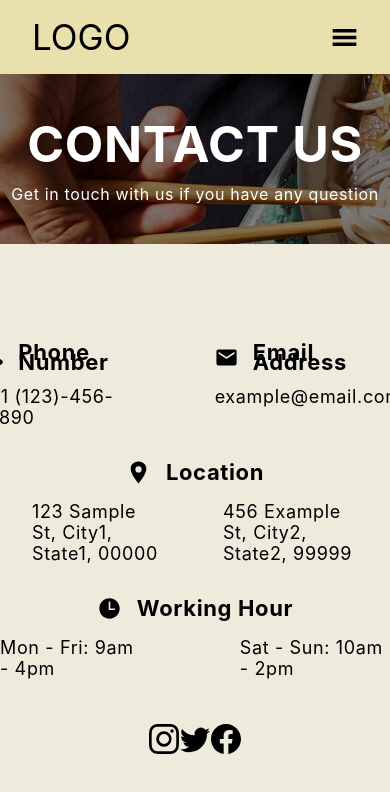
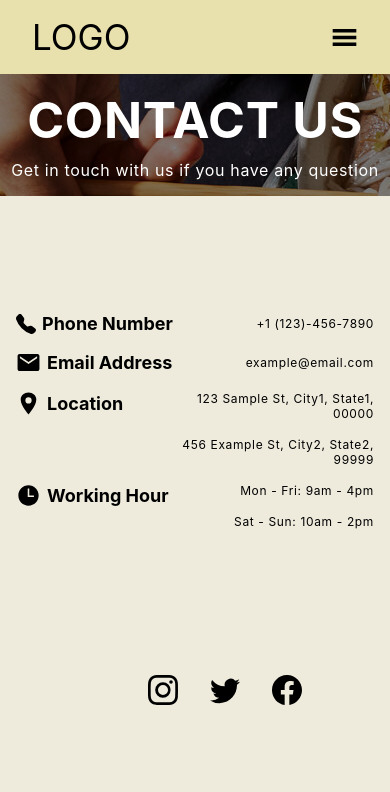
Before and after one commit to H13062/Project3444, a React (Create React App) app in the folder project3444FrontEnd/: page /contacts in a window 390 px wide. Shown: the top 792 px of the page. Built offline with nearby package versions, Linux system fonts and the light colour scheme.

Commit message:
- Made some changes in the media query by adding more of them to ensure as much responsiveness as possible (or look less bad in general)

```diff
--- a/project3444FrontEnd/src/pages/Contact/contact.css
+++ b/project3444FrontEnd/src/pages/Contact/contact.css
@@ -37,7 +37,7 @@
     flex: 8;
     display: flex;
     flex-direction: column;
-    justify-content: flex-start;
+    justify-content: space-evenly;
     align-items: space-between;
     height: 100%;
     overflow-y: hidden;
@@ -83,7 +83,7 @@
 .phone h2, .mail h2, .location h2, .hour h2{
     letter-spacing: 0.04rem;
     margin-left: 15px;
-    line-height: 10px;
+    /* line-height: 10px; */
     font-size: 28px;
 }
 
@@ -124,6 +124,27 @@
     min-height: 65%;
     background-color: black;
 }
+@media screen and (min-width: 1600px){
+    .app__contact-header{
+        padding: 2.5rem 0;
+    }
+    .app__contact-content{
+        justify-content: space-evenly;
+    }
+    .phone h2, .mail h2, .location h2, .hour h2{
+        font-size: 40px;
+    }
+    .app__contact-content_phone p, .app__contact-content_mail p, .location-p p, .hour-p p{
+        font-size: 30px;
+    }
+    .app__contact-content_icons > div{
+        font-size: 40px;
+    }
+    .app__contact-content_icons > div:hover{
+        font-size: 55px;
+    }
+
+}
 @media screen and (max-width: 1050px){
     .app__contact-header{
         padding: 2.5rem 0;
@@ -131,7 +152,6 @@
     .app__contact-content{
         padding-top: 1rem;
         padding-bottom: 1rem;
-        justify-content: center;
     }
     .app__contact-content_work{
         flex-direction: column;
@@ -154,7 +174,7 @@
     .phone h2, .mail h2, .location h2, .hour h2{
         font-size: 22px;
     }
-    .location-p{
+    .location-p, .hour-p{
         flex-direction: row;
         justify-content: space-evenly;
         gap: 2rem;
@@ -169,13 +189,90 @@
         letter-spacing: 0.04rem;
     }
     .dash{
-        /* margin-top: 0;
-        margin-bottom: 1rem;
-        width: 40%;
-        min-height: 2px; */
         display: none;
     }
     .app__contact-content_icons{
         padding: 0 38%;
     }
 }
+
+@media screen and (max-width: 800px){
+    .app__contact-header{
+        padding: 1rem 0;
+    }
+    .app__contact-content_work{
+        align-items: flex-start;
+        padding: 0 4rem;
+    }
+    .app__contact-content_phonemail{
+        width: 100%;
+        flex-direction: column;
+        gap: 0;
+    }
+    .app__contact-content_phone, .app__contact-content_mail{
+        width: 100%;
+        flex-direction: row;
+        align-items: center;
+        justify-content: space-between;
+        gap: 1rem;
+        margin-bottom: 1rem;
+    }
+    .app__contact-content_location, .app__contact-content_hour{
+        width: 100%;
+        flex-direction: row;
+        align-items: flex-start;
+        margin-bottom: 1rem;
+        justify-content: space-between;
+    }
+    .phone, .mail, .location, .hour{
+        align-items: center;
+        margin-bottom: 0;
+        justify-content: space-between;
+    }
+    .location-p, .hour-p{
+        flex-direction: column;
+        justify-content: center;
+        padding-right: 0;
+        gap: 1rem;
+    }
+    .phone h2, .mail h2, .location h2, .hour h2{
+        margin-left: 6px;
+        font-size: 20px;
+        letter-spacing: 0;
+    }
+    .app__contact-content_phone p, .app__contact-content_mail p, .location-p p, .hour-p p{
+        font-size: 16px;
+        text-align: end;
+    }
+    .location-p br, .hour-p br{
+        display: none;
+    }
+    .dash{
+        display: none;
+    }
+    .app__contact-content_icons{
+        margin-top: 1rem;
+        gap: 2rem;
+    }
+}
+@media screen and (max-width: 650px){
+    .app__contact-content_work{
+        padding: 0 1rem;
+    }
+}
+@media screen and (max-width: 400px){
+    .phone h2, .mail h2, .location h2, .hour h2{
+        font-size: 18px;
+    }
+    .app__contact-content_phone p, .app__contact-content_mail p, .location-p p, .hour-p p{
+        font-size: 12px;
+    }
+}
+@media screen and (max-width: 300px){
+    .phone h2, .mail h2, .location h2, .hour h2{
+        font-size: 14px;
+    }
+    .app__contact-content_phone p, .app__contact-content_mail p, .location-p p, .hour-p p{
+        font-size: 10px;
+    }
+}
--- a/project3444FrontEnd/src/pages/Contact/contact.js
+++ b/project3444FrontEnd/src/pages/Contact/contact.js
@@ -20,7 +20,7 @@ class contact extends React.Component {
                       <div className='app__contact-content_phonemail'>
                           <div className='app__contact-content_phone'>
                               <div className='phone'>
-                                  <BsTelephoneFill style={{fontSize: '25px'}}/>
+                                  <BsTelephoneFill style={{fontSize: '20px'}}/>
                                   <h2>Phone Number</h2>
                               </div>
                               <p>+1 (123)-456-7890</p>
```
